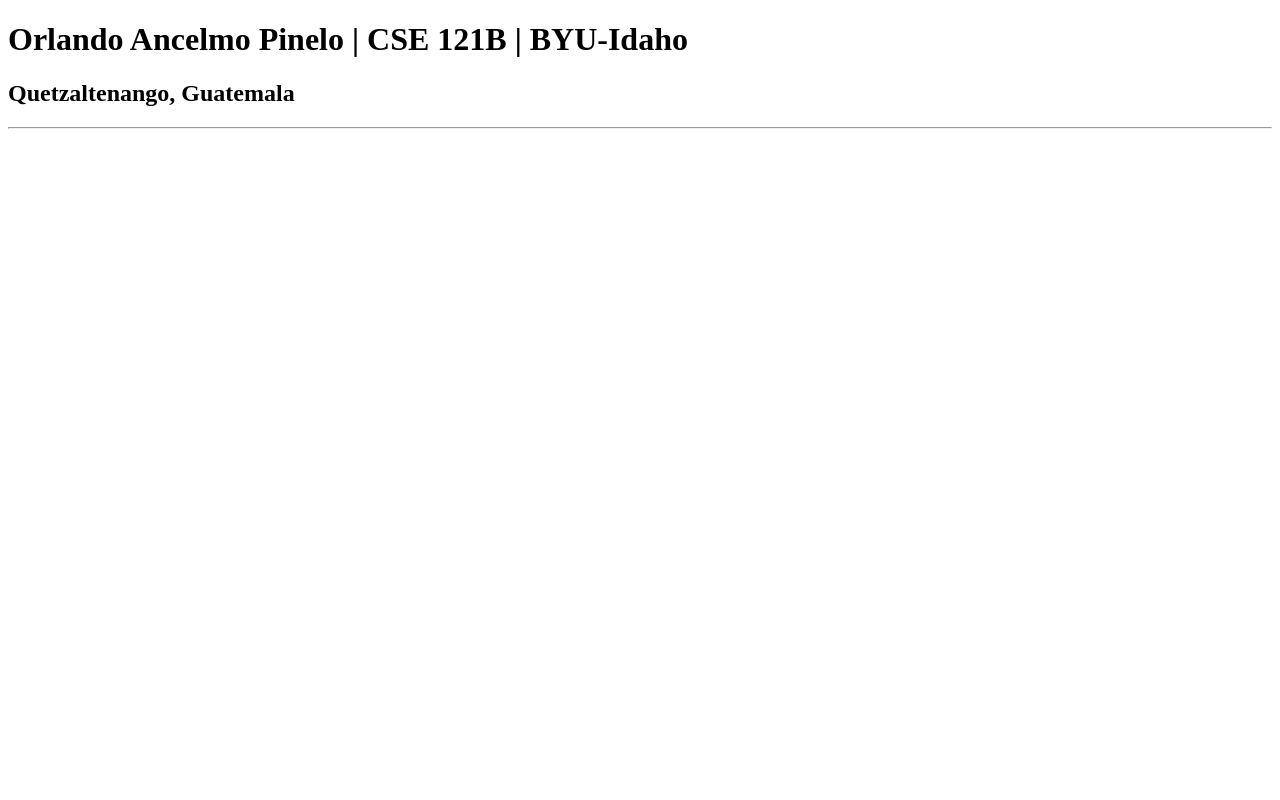
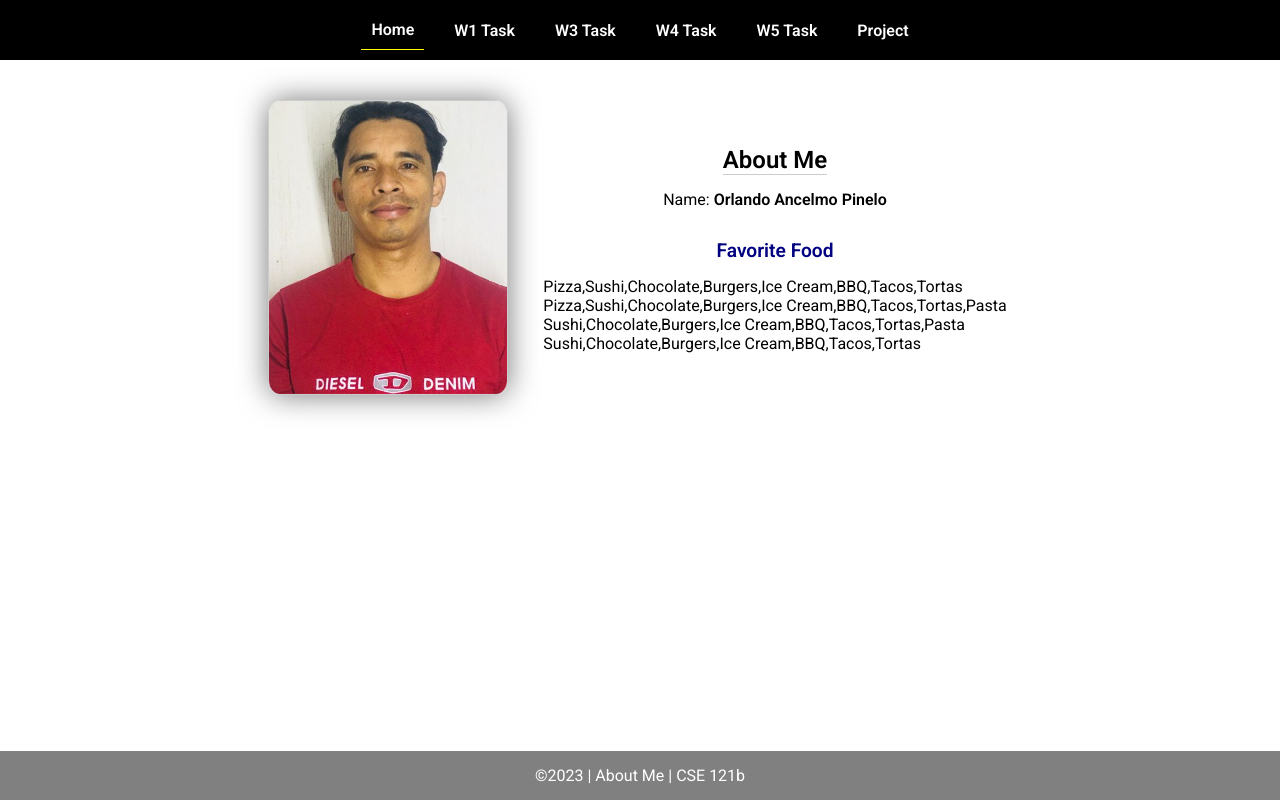
Before and after one commit to byuio-oap/cse121b, a plain HTML site: page index.html in a window 1280 px wide. Drawn offline with Linux system fonts and the light colour scheme.

Commit message:
Commiting Week 2 and change Index to Old Index from week 1

```diff
--- a/index.html
+++ b/index.html
@@ -1,18 +1,45 @@
 <!DOCTYPE html>
 <html lang="en">
+
 <head>
-    <meta charset="UTF-8">
-    <meta name="viewport" content="width=device-width, initial-scale=1.0">
-    <title>Orlando Ancelmo Pinelo | CSE 121B | BYU-Idaho</title>
+  <meta charset="UTF-8">
+  <meta name="viewport" content="width=device-width, initial-scale=1.0">
+  <title>About Me | CSE 121b | W02: Programming Tasks</title>
+  <link rel="preconnect" href="https://fonts.googleapis.com">
+  <link rel="preconnect" href="https://fonts.gstatic.com" crossorigin>
+  <link href="https://fonts.googleapis.com/css2?family=Roboto:wght@400;600&display=swap"
+    rel="stylesheet">
+  <link rel="stylesheet" href="styles/main.css">
 </head>
+
 <body>
-    <h1>
-        Orlando Ancelmo Pinelo | CSE 121B | BYU-Idaho
-    </h1>
-    <h2>
-        Quetzaltenango, Guatemala
-    </h2>
-    <hr>
+  <nav>
+    <ul id="menu">
+      <li><a id="toggleMenu">&equiv;</a></li>
+      <li><a href="index.html" class="active">Home</a></li>
+      <li><a href="w01-task.html">W1 Task</a></li>
+      <li><a href="w03-task.html">W3 Task</a></li>
+      <li><a href="w04-task.html">W4 Task</a></li>
+      <li><a href="w05-task.html">W5 Task</a></li>
+      <li><a href="project.html">Project</a></li>
+    </ul>
+  </nav>
+  <main id="home">
+    <picture>
+      <img src="images/placeholder.png" alt="Placeholder Image">
+    </picture>
+    <section>
+      <h1>About Me</h1>
+      <div class="info">Name: <span id="name"></span></div>
+      <h2>Favorite Food</h2>
+      <div class="block" id="food"></div>
+    </section>
+  </main>
+  <footer>
+    &copy;<span id="year"></span> | About Me | CSE 121b
+  </footer>
+  <script src="scripts/main.js"></script>
+  <script src="scripts/w02-task.js"></script>
+</body>
 
-</body>
 </html>
--- /dev/null
+++ b/scripts/main.js
@@ -0,0 +1,9 @@
+// copyright year
+document.querySelector('#year').textContent = new Date().getFullYear();
+
+// toggle menu in small view
+const toggleMenu = () => {
+    document.querySelector('#menu').classList.toggle('open');
+}
+
+document.querySelector('#toggleMenu').addEventListener('click', toggleMenu);
--- /dev/null
+++ b/scripts/w02-task.js
@@ -0,0 +1,60 @@
+/* W02-Task - Profile Home Page */
+
+
+
+/* Step 1 - Setup type tasks - no code required */
+
+/* Step 2 - Variables */
+
+// declare and instantiate a variable to hold your name
+const fullName = "Orlando Ancelmo Pinelo";
+//declare and instantiate a variable to hold the current year
+const currentYear = new Date().getFullYear();
+//declare and instantiate a variable to hold the file path (location) and file name
+const profilePicture = "images/op.jpeg";
+
+/* Step 3 - Element Variables */
+
+//Use the document.getElementById() method to get the HTML element with the id of name
+const nameElement = document.getElementById("name");
+//Use the document.getElementById() method to get the HTML element with the id of foo
+const foodElement = document.getElementById("food");
+//Use the document.getElementById() method to get the HTML element with the id of n "year"
+const yearElement = document.querySelector("#year");
+//Use any viable method to get the profile image
+const imageElement = document.querySelector('img');
+
+/* Step 4 - Adding Content */
+
+//Assign the nameElement's innerHTML property the fullName variable value with Strongs
+nameElement.innerHTML = `<strong>${fullName}</strong>`;
+//Use the textContent property to set the value of the element to the value of the variable currentYear.
+yearElement.textContent = currentYear;
+//Use the setAttribute method to set the src property of the image
+imageElement.setAttribute('src', profilePicture);
+//Use the setAttribute method to set the alt property of the image
+imageElement.setAttribute("alt", `Profile image of ${fullName}`);
+
+/* Step 5 - Array */
+
+const favoriteFoods = ["Pizza", "Sushi", "Chocolate", "Burgers", "Ice Cream", "BBQ", "Tacos", "Tortas"];
+// Convert the array to a comma-separated string
+foodElement.innerHTML=favoriteFoods;
+//foodElement.innerHTML=favoriteFoods.join(', ');
+
+
+// // Declare and instantiate a variable for the new favorite food
+const newFavoriteFood = "Pasta";
+// // Add the new favorite food to the array and
+favoriteFoods.push(newFavoriteFood);
+foodElement.innerHTML += `<br>${favoriteFoods}`;
+
+
+//Remove the first element in the favorite food array.
+favoriteFoods.shift();
+foodElement.innerHTML += `<br>${favoriteFoods}`;
+
+
+//Remove the last element in the favorite food array.
+ favoriteFoods.pop();
+ foodElement.innerHTML += `<br>${favoriteFoods}`;
--- /dev/null
+++ b/styles/main.css
@@ -0,0 +1,157 @@
+/* Universal Selector */
+* {
+    margin: 0;
+    padding: 0;
+    box-sizing: border-box;
+}
+
+/* HTML Selectors */
+body {
+    font-family: 'Roboto', Helvetica, sans-serif;
+}
+
+nav {
+    background-color: black;
+    width: 100%;
+    position: fixed;
+    top: 0;
+}
+
+nav ul {
+    display: flex;
+    flex-direction: column;
+    align-items: center;
+    max-width: fit-content;
+    margin: 0 auto;
+}
+
+nav ul li {
+    flex: 1 1 auto;
+}
+
+nav ul li:first-child {
+    display: block;
+    font-size: 2rem;
+}
+
+nav ul li:first-child a {
+    padding: 1px 10px;
+}
+
+nav ul li {
+    display: none;
+    list-style: none;
+    margin: 10px;
+}
+
+nav ul li a {
+    display: block;
+    padding: 10px;
+    text-decoration: none;
+    font-weight: 600;
+    color: white;
+    text-align: center;
+}
+
+nav ul li a:hover {
+    background-color: #efefef;
+    color: black;
+}
+
+h1, h2 {
+    text-align: center;
+    margin-bottom: 15px;
+
+}
+
+h1 {
+border-bottom: 1px solid #ccc;
+}
+
+h2 {
+    font-size: 1.2rem;
+    color: navy;
+    text-align: center;
+    margin-top: 30px;
+}
+
+main {
+    margin-top: 125px;
+    display: grid;
+    grid-template-columns: 1fr;
+    grid-gap: 20px;
+    align-items: center;
+    justify-content: center;
+}
+
+picture {
+    margin: 0 auto;
+}
+
+picture img {
+    width: 240px;
+    height: auto;
+    border-radius: 5%;
+    border: 1px solid #ccc;
+    box-shadow: 0 0 30px #777;
+}
+
+section {
+    display: flex;
+    flex-direction: column;
+    align-items: center;
+    margin: 10px
+}
+
+label {
+    margin: 15px 0;
+}
+
+footer {
+    background-color: gray;
+    color: white;
+    padding: 15px;
+    text-align: center;
+    width: 100%;
+    position: fixed;
+    bottom: 0;
+}
+
+/* Class Selectors */
+.active {
+    border-bottom: 1px solid yellow;
+}
+
+.open li {
+    display: block;
+}
+
+.block {
+    display: block;
+}
+
+/* ID Selectors */
+
+/* Media Queries */
+@media only screen and (min-width: 32.5em) {
+    nav ul {
+        flex-direction: row;
+    }
+
+    nav ul li:first-child {
+        display: none;
+    }
+
+    nav ul li {
+        display: block;
+    }
+
+    main {
+        margin: 100px auto 20px;
+        grid-template-columns: 250px 1fr;
+        max-width: -moz-fit-content;
+        max-width: fit-content;
+
+    }
+
+}
```
Also changed, not shown: index-old.html (added, +18 -0 lines), w01-task.js (+117 -9 lines), images/op.jpeg (added), images/placeholder.png (added).
